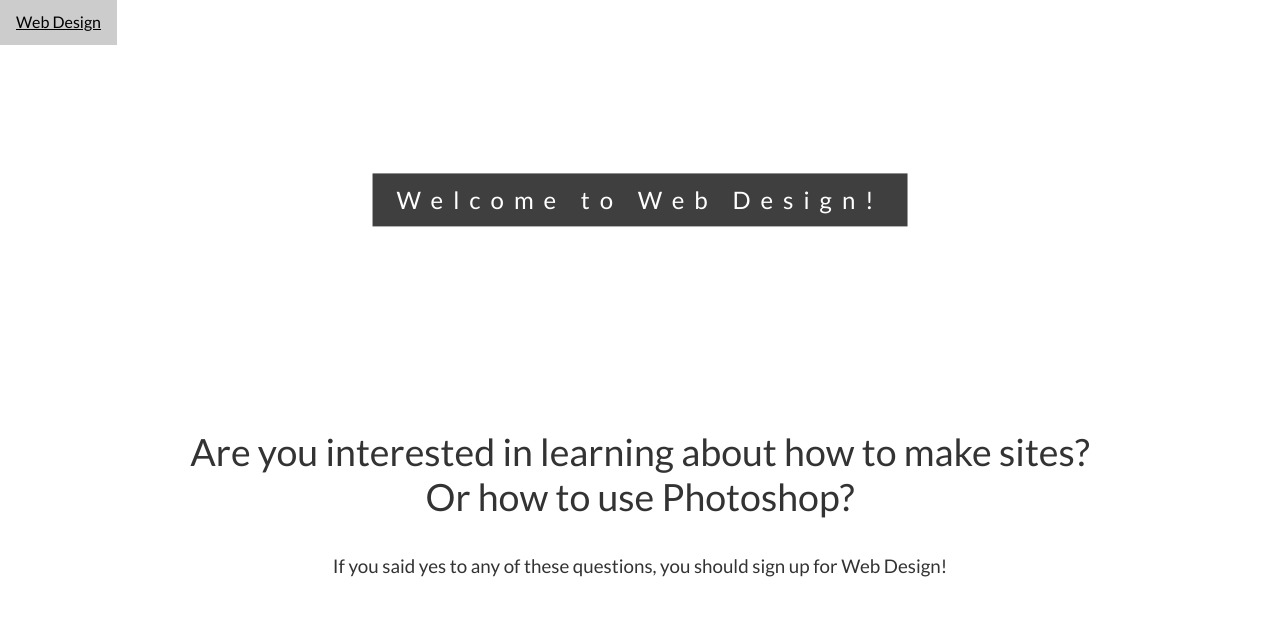
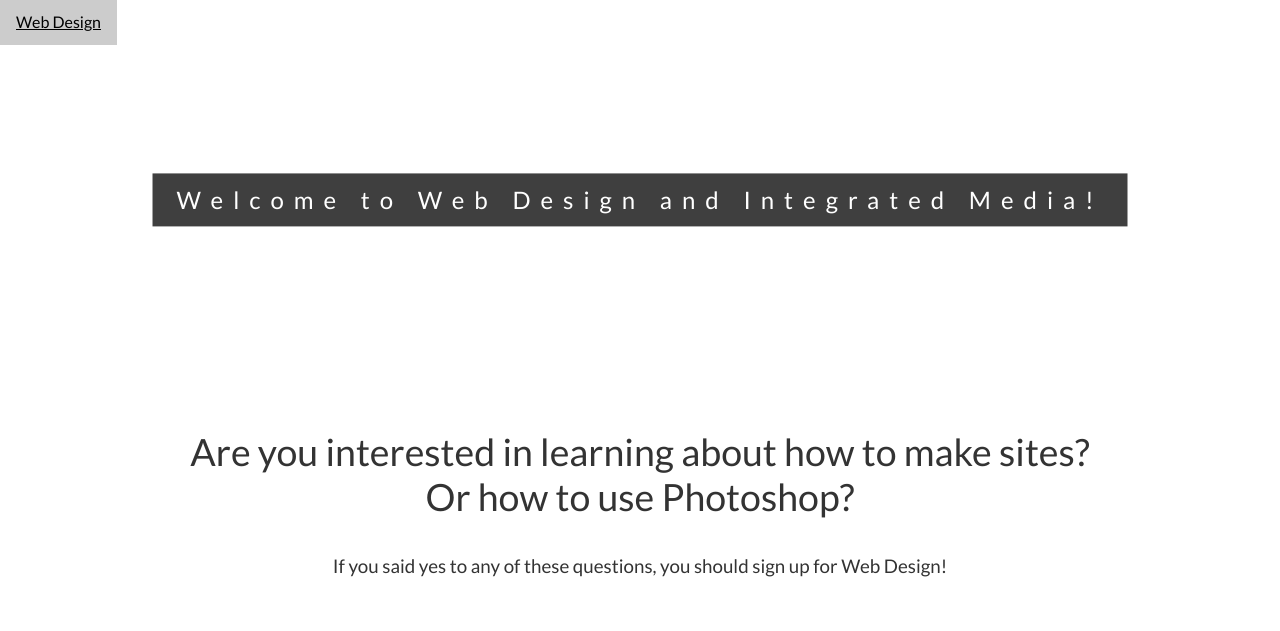
Before and after one commit to Ariel100Araya/limepages, a plain HTML site: page web dev/index.html in a window 1280 px wide. Shown: the top 631 px of the page. Drawn offline with Linux system fonts and the light colour scheme; a script that the page names is missing.

Commit message:
Update index.html

```diff
--- a/web dev/index.html
+++ b/web dev/index.html
@@ -1,7 +1,7 @@
 <!DOCTYPE html>
 <html>
 <head>
-<title>Welcome | Web Design</title>
+<title>Welcome | Web Design and Integrated Media</title>
 <meta charset="UTF-8">
 <meta name="viewport" content="width=device-width, initial-scale=1">
 <link rel="stylesheet" href="Simple.css">
@@ -83,7 +83,7 @@ body, html {
 <!-- First Parallax Image with Logo Text -->
 <div class="bgimg-1 w3-display-container w3-opacity-min" id="home">
   <div class="w3-display-middle" style="white-space:nowrap;">
-    <span class="w3-center w3-padding-large w3-black w3-xlarge w3-wide w3-animate-opacity">Welcome to Web Design!</span>
+    <span class="w3-center w3-padding-large w3-black w3-xlarge w3-wide w3-animate-opacity">Welcome to Web Design and Integrated Media!</span>
   </div>
 </div>
 <!--Text-->
```
